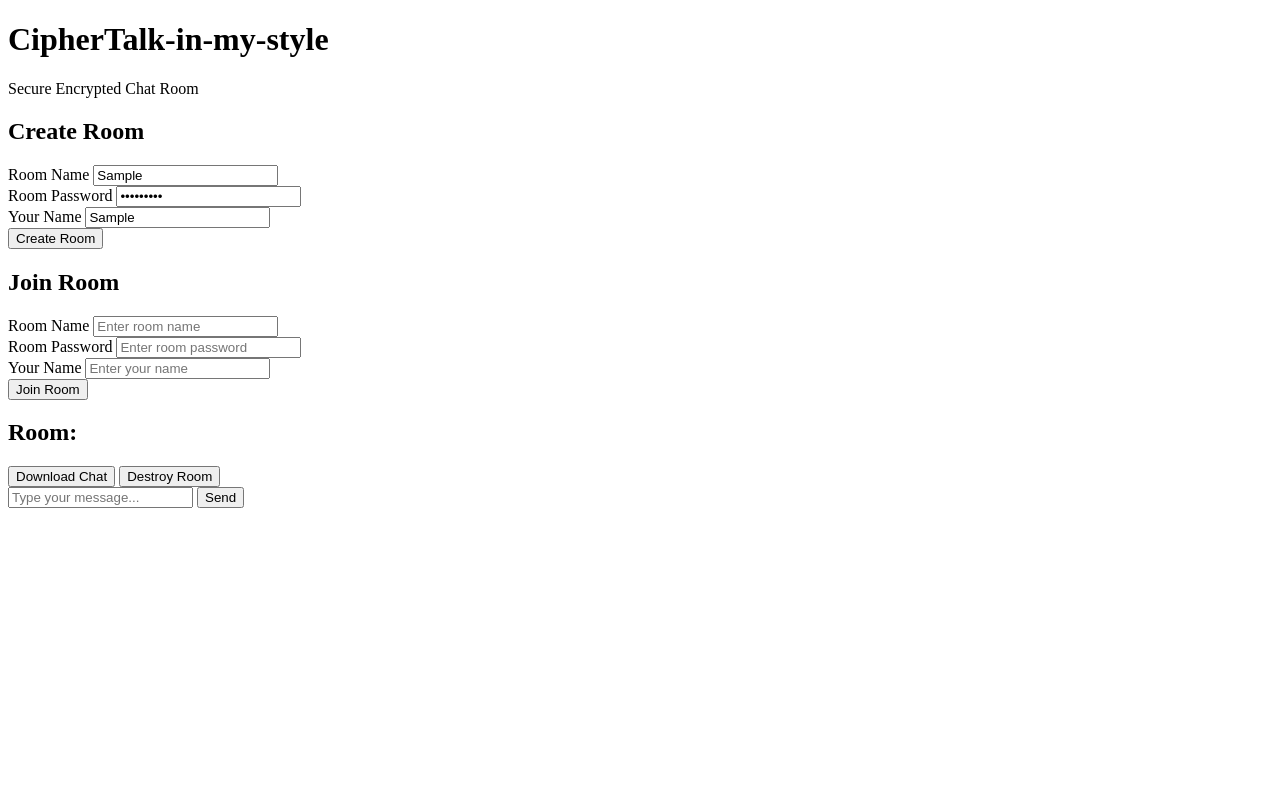
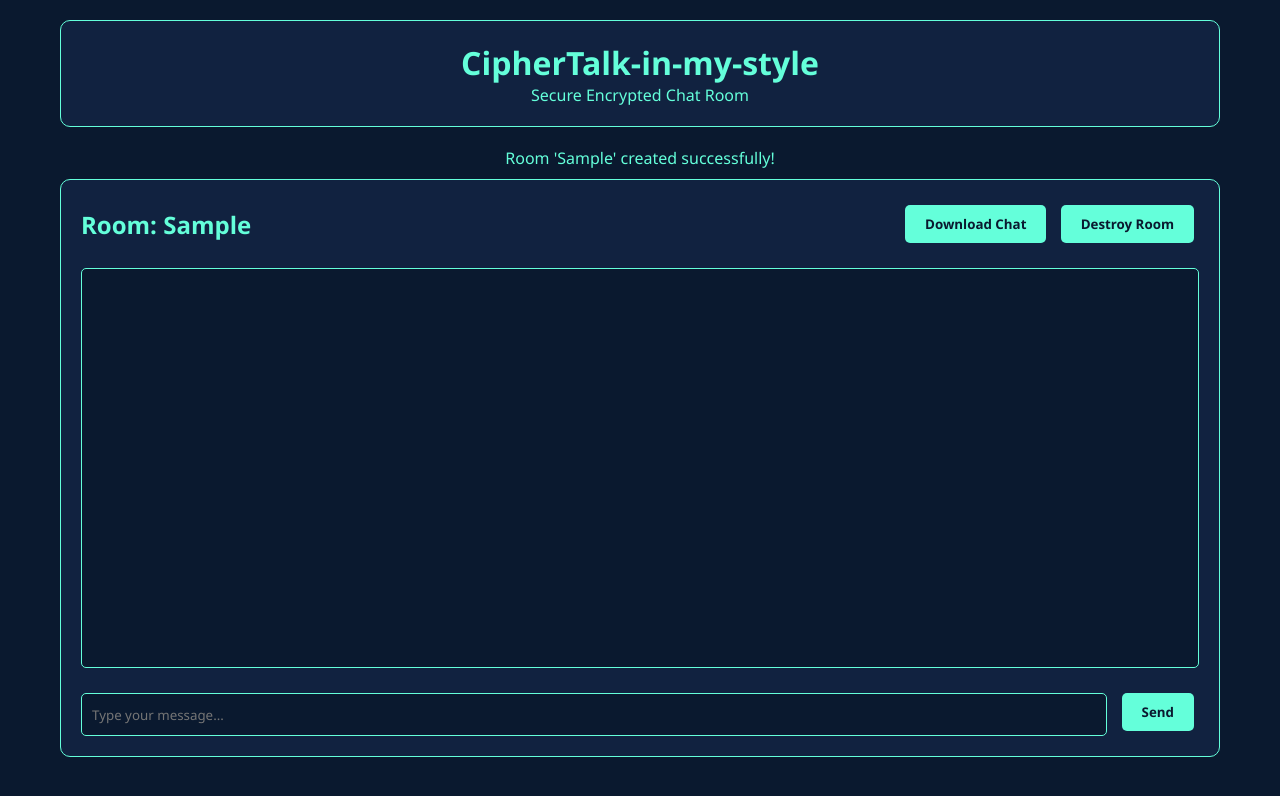
Before and after one commit to ramu21y/cipher-talk, a plain HTML site: page index.html in a window 1280 px wide. Both pictures are taken after typing "Sample", "Sample123", "Sample" into the empty fields and a click on the button "Create Room". Drawn offline with nearby package versions, Linux system fonts and the light colour scheme.

Commit message:
Update index.html

```diff
--- a/index.html
+++ b/index.html
@@ -1,6 +1,160 @@
 <!DOCTYPE html>
 <html lang="en">
 <!-- Previous head and style sections remain the same -->
+<head>
+    <meta charset="UTF-8">
+    <title>CipherTalk-in-my-style</title>
+    <script src="https://cdnjs.cloudflare.com/ajax/libs/crypto-js/4.1.1/crypto-js.min.js"></script>
+    <style>
+        * {
+            margin: 0;
+            padding: 0;
+            box-sizing: border-box;
+            font-family: 'Segoe UI', Tahoma, Geneva, Verdana, sans-serif;
+        }
+
+        body {
+            background: #0a192f;
+            color: #64ffda;
+        }
+
+        .container {
+            max-width: 1200px;
+            margin: 0 auto;
+            padding: 20px;
+        }
+
+        .header {
+            text-align: center;
+            padding: 20px;
+            background: #112240;
+            border-radius: 10px;
+            margin-bottom: 20px;
+            border: 1px solid #64ffda;
+        }
+
+        .room-controls {
+            display: grid;
+            grid-template-columns: repeat(auto-fit, minmax(300px, 1fr));
+            gap: 20px;
+            margin-bottom: 20px;
+        }
+
+        .control-panel {
+            background: #112240;
+            padding: 20px;
+            border-radius: 10px;
+            border: 1px solid #64ffda;
+        }
+
+        .input-group {
+            margin-bottom: 15px;
+        }
+
+        .input-group label {
+            display: block;
+            margin-bottom: 5px;
+            color: #64ffda;
+        }
+
+        input {
+            width: 100%;
+            padding: 10px;
+            background: #0a192f;
+            border: 1px solid #64ffda;
+            border-radius: 5px;
+            color: #64ffda;
+            margin-top: 5px;
+        }
+
+        button {
+            background: #64ffda;
+            color: #0a192f;
+            border: none;
+            padding: 10px 20px;
+            border-radius: 5px;
+            cursor: pointer;
+            transition: all 0.3s ease;
+            font-weight: bold;
+            margin: 5px;
+        }
+
+        button:hover {
+            background: #0a192f;
+            color: #64ffda;
+            border: 1px solid #64ffda;
+        }
+
+        .chat-container {
+            display: none;
+            background: #112240;
+            padding: 20px;
+            border-radius: 10px;
+            border: 1px solid #64ffda;
+        }
+
+        .chat-header {
+            display: flex;
+            justify-content: space-between;
+            align-items: center;
+            margin-bottom: 20px;
+        }
+
+        .chat-messages {
+            height: 400px;
+            overflow-y: auto;
+            background: #0a192f;
+            padding: 20px;
+            border-radius: 5px;
+            margin-bottom: 20px;
+            border: 1px solid #64ffda;
+        }
+
+        .message {
+            margin-bottom: 10px;
+            padding: 10px;
+            border-radius: 5px;
+            max-width: 80%;
+            word-wrap: break-word;
+        }
+
+        .sent {
+            background: #64ffda;
+            color: #0a192f;
+            margin-left: auto;
+        }
+
+        .received {
+            background: #112240;
+            color: #64ffda;
+            border: 1px solid #64ffda;
+        }
+
+        .encrypted-text {
+            font-family: monospace;
+            font-size: 0.8em;
+            color: #8892b0;
+            margin-top: 5px;
+        }
+
+        .chat-input {
+            display: flex;
+            gap: 10px;
+        }
+
+        .chat-controls {
+            display: flex;
+            justify-content: space-between;
+            margin-top: 20px;
+        }
+
+        #roomStatus {
+            color: #64ffda;
+            text-align: center;
+            margin: 10px 0;
+        }
+    </style>
+</head>
 
 <body>
     <div class="container">
```
